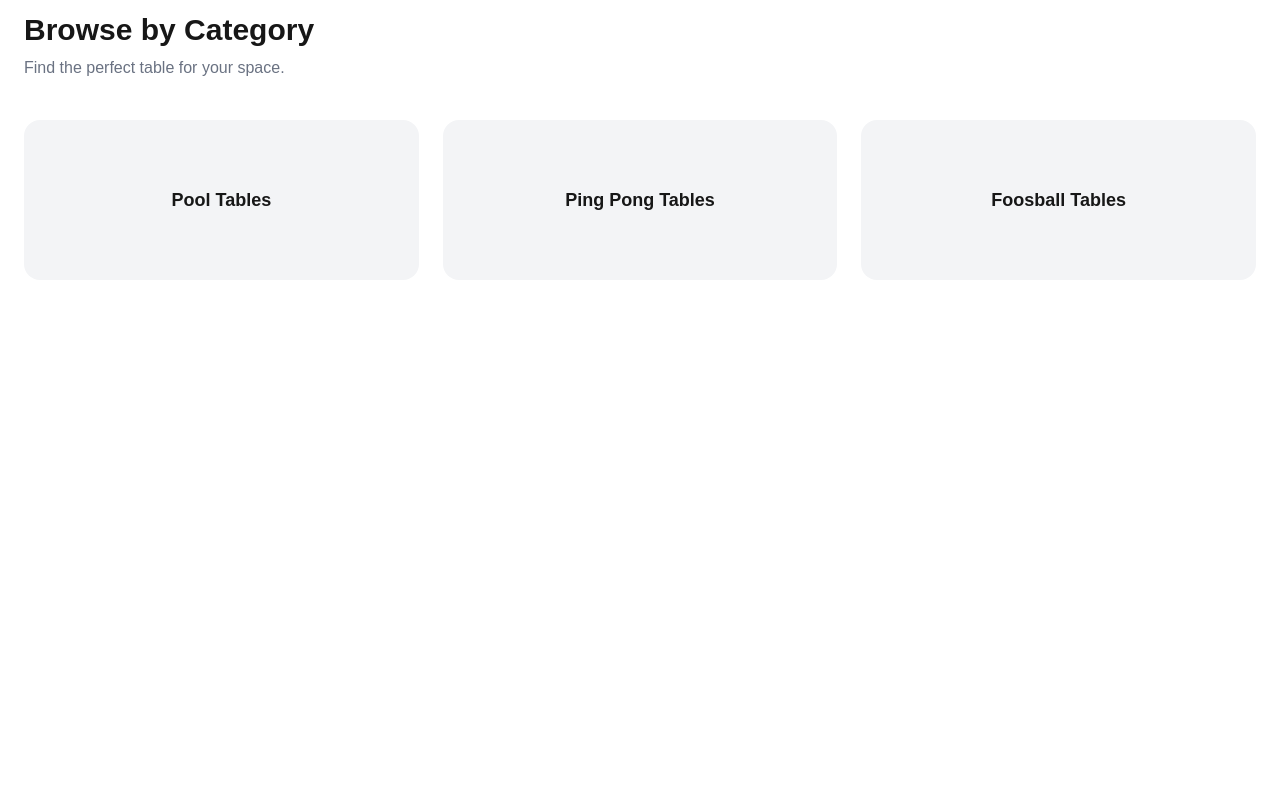
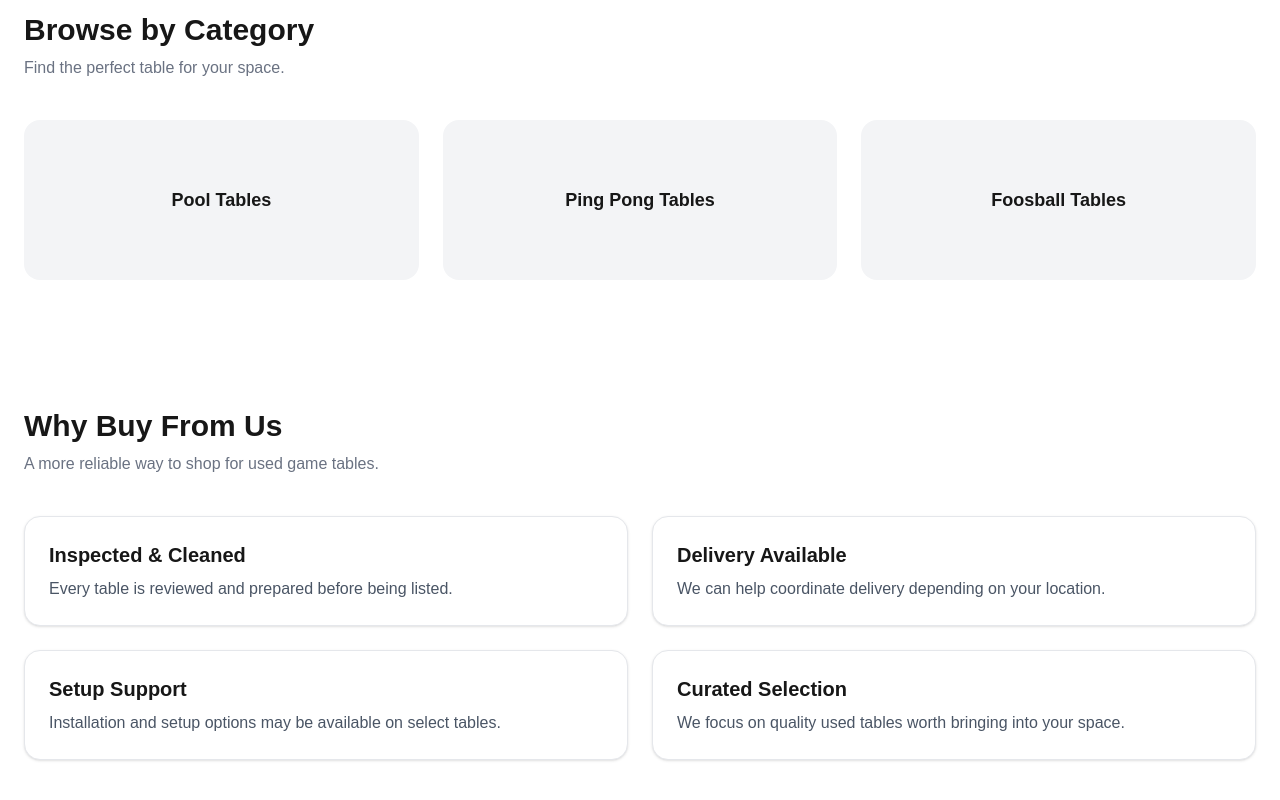
Before and after one commit to disc3110/used-tables-frontend, a Next.js app: page / in a window 1280 px wide. Shown: the part 648-1448 px from the top of the page. Before the commit the page ends 992 px from the top, so only its background shows below. Built offline with nearby package versions, Linux system fonts and the light colour scheme.

Commit message:
Add WhyUsSection to homepage

```diff
--- a/src/app/page.tsx
+++ b/src/app/page.tsx
@@ -1,5 +1,6 @@
 import FeaturedProductsSection from "@/components/sections/FeaturedProducts";
 import CategorySection from "@/components/sections/CategorySection";
+import WhyUsSection from "@/components/sections/WhyUsSection";
 
 export default function HomePage() {
   return (
@@ -7,6 +8,7 @@ export default function HomePage() {
       {/* HERO irá aquí después */}
       <FeaturedProductsSection />
       <CategorySection />
+      <WhyUsSection />
     </main>
   );
 }
--- a/src/components/sections/WhyUsSection.tsx
+++ b/src/components/sections/WhyUsSection.tsx
@@ -1,8 +1,42 @@
 export default function WhyUsSection() {
+  const items = [
+    {
+      title: "Inspected & Cleaned",
+      description: "Every table is reviewed and prepared before being listed.",
+    },
+    {
+      title: "Delivery Available",
+      description: "We can help coordinate delivery depending on your location.",
+    },
+    {
+      title: "Setup Support",
+      description: "Installation and setup options may be available on select tables.",
+    },
+    {
+      title: "Curated Selection",
+      description: "We focus on quality used tables worth bringing into your space.",
+    },
+  ];
+
   return (
-    <section className="min-h-screen border-b border-black/10">
-      <div className="mx-auto flex min-h-screen max-w-7xl items-center justify-center px-6">
-        <p className="text-2xl font-semibold">Why Us</p>
+    <section className="px-6 py-16 max-w-7xl mx-auto">
+      <div className="mb-10">
+        <h2 className="text-3xl font-bold">Why Buy From Us</h2>
+        <p className="text-gray-500 mt-2">
+          A more reliable way to shop for used game tables.
+        </p>
+      </div>
+
+      <div className="grid grid-cols-1 md:grid-cols-2 gap-6">
+        {items.map((item) => (
+          <div
+            key={item.title}
+            className="rounded-2xl border border-gray-200 bg-white p-6 shadow-sm"
+          >
+            <h3 className="text-xl font-semibold">{item.title}</h3>
+            <p className="mt-2 text-gray-600">{item.description}</p>
+          </div>
+        ))}
       </div>
     </section>
   );
```
